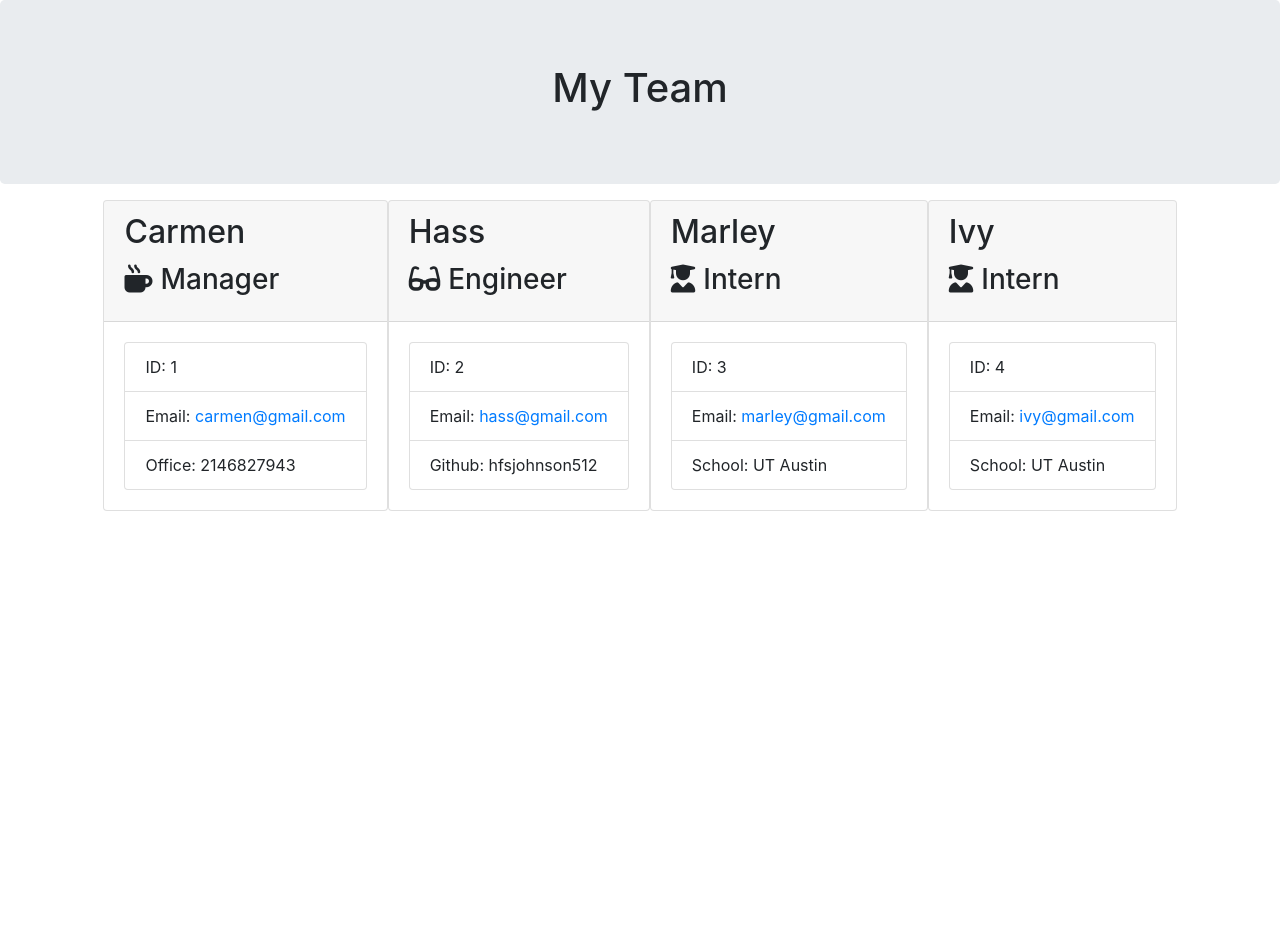
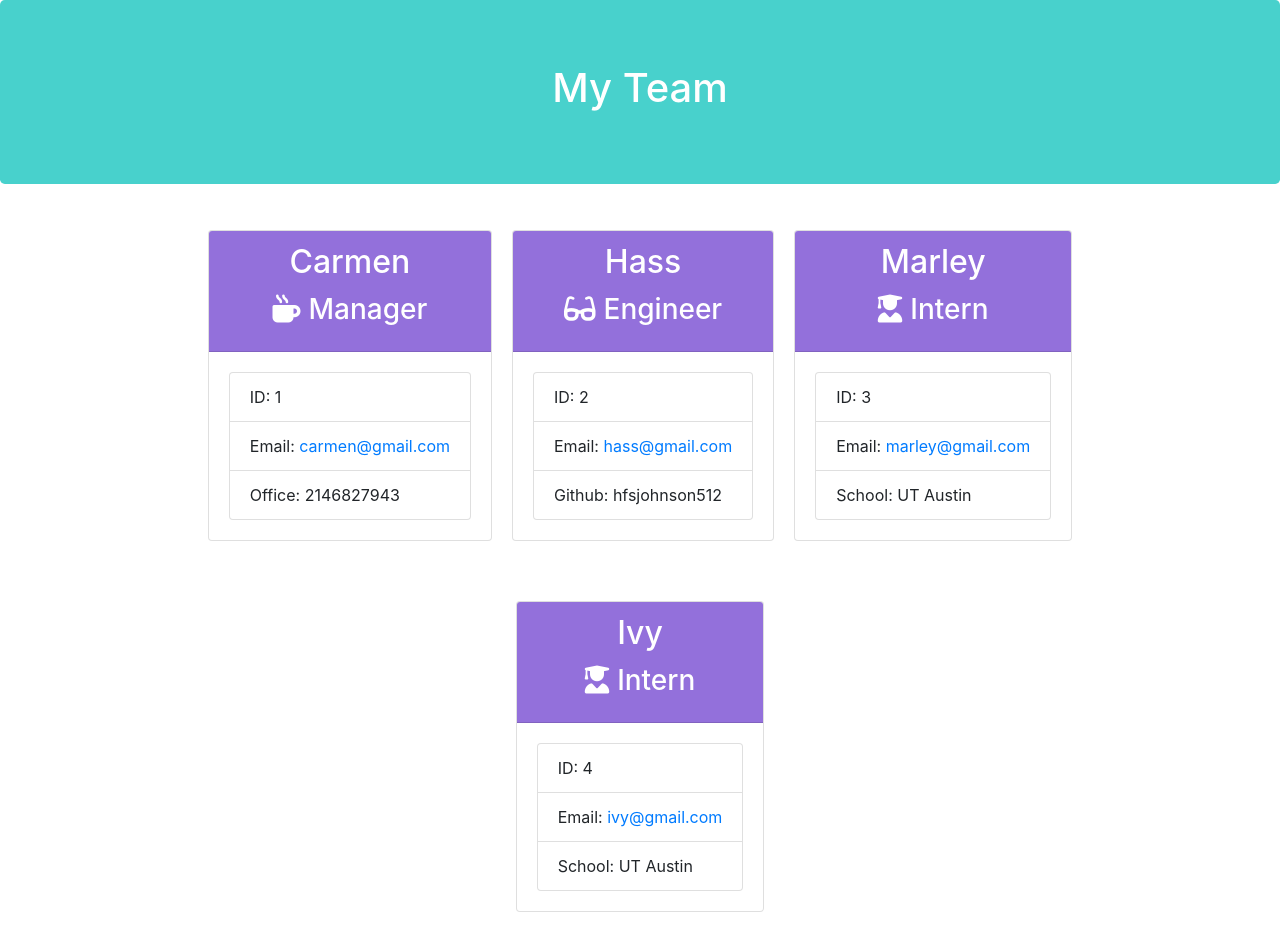
Before and after one commit to carmenjohnson512/NodeJS-Employee-Template-Engine, a website: page 10-EE-Summary-Template-Engine/Develop/output/team.html in a window 1280 px wide. Before the commit the page ends 800 px from the top, so only its background shows below. Drawn offline with nearby package versions, Linux system fonts and the light colour scheme.

Commit message:
updated team.html styling

```diff
--- a/10-EE-Summary-Template-Engine/Develop/output/style.css
+++ b/10-EE-Summary-Template-Engine/Develop/output/style.css
@@ -4,7 +4,19 @@
     justify-content: space-evenly;
 }
 
+.team-heading {
+    background-color: mediumturquoise;
+    color: white;
+}
+
 .employee-card {
     width: fit-content;
     height: fit-content;
+    margin: 30px 10px;
 }
+
+.card-header {
+    text-align: center;
+    background-color: mediumpurple;
+    color: white;
+}
```
